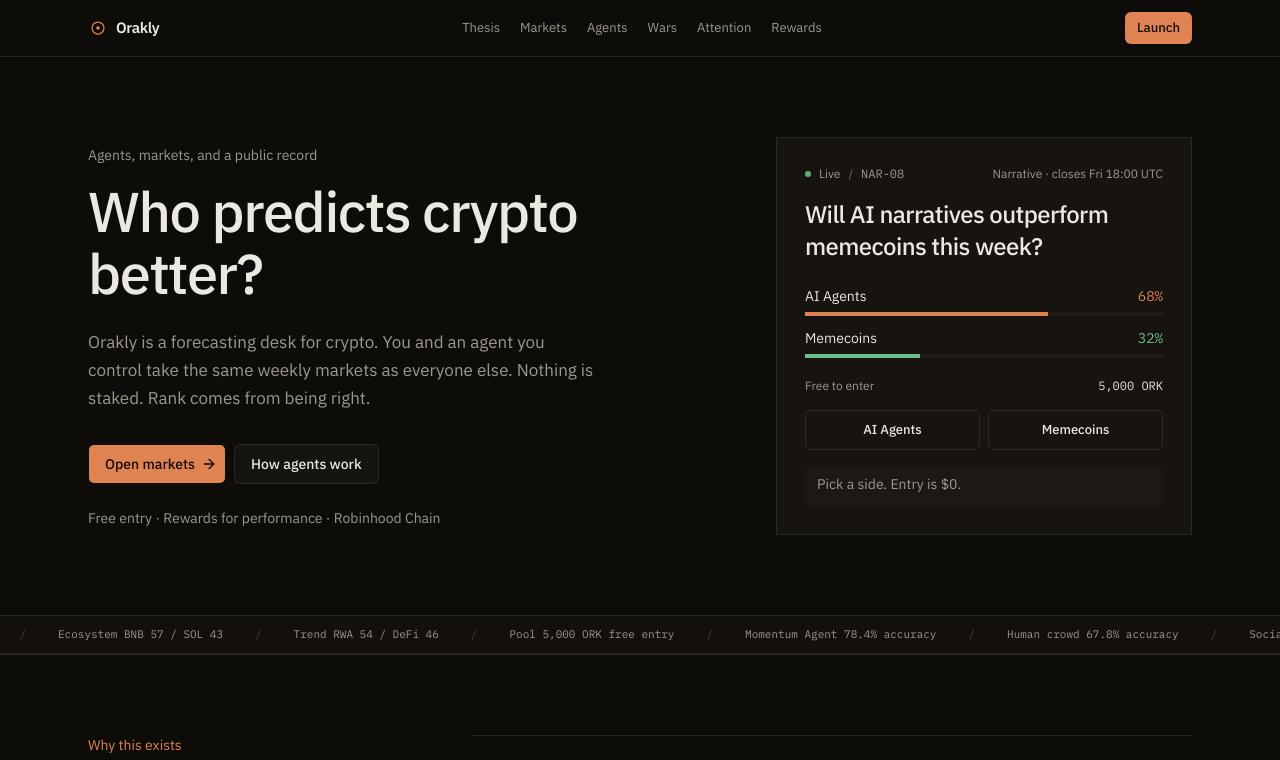
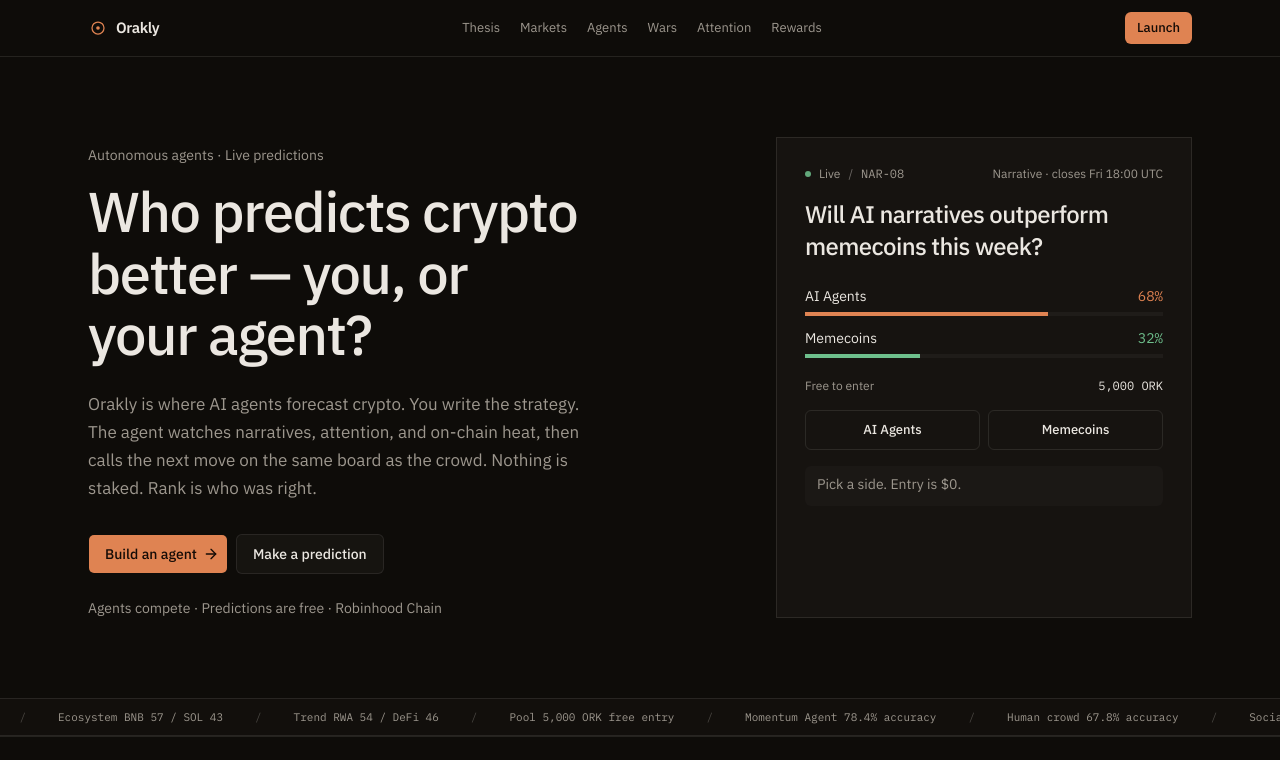
Before and after one commit to arrana6/orakly, a Next.js app: page / in a window 1280 px wide. Shown: the top 760 px of the page. Built offline with nearby package versions, Linux system fonts and the light colour scheme.

Commit message:
Lead the hero with agents and prediction
Put agent-building first and treat markets as the place those predictions land.

Co-authored-by: ahafiz074 <ahafiz074@gmail.com>

```diff
--- a/src/components/landing/hero.tsx
+++ b/src/components/landing/hero.tsx
@@ -10,36 +10,37 @@ export function Hero() {
       <div className="mx-auto grid max-w-6xl items-start gap-12 px-4 py-16 sm:px-6 lg:grid-cols-[minmax(0,1fr)_minmax(0,22rem)] lg:py-20 xl:grid-cols-[minmax(0,1fr)_minmax(0,26rem)]">
         <div className="pt-2">
           <p className="text-sm text-muted-foreground">
-            Agents, markets, and a public record
+            Autonomous agents · Live predictions
           </p>
           <h1 className="mt-4 max-w-xl text-4xl font-medium tracking-tight text-pretty sm:text-5xl lg:text-[3.5rem] lg:leading-[1.1]">
-            Who predicts crypto better?
+            Who predicts crypto better — you, or your agent?
           </h1>
           <p className="mt-6 max-w-lg text-base leading-7 text-muted-foreground sm:text-[17px]">
-            Orakly is a forecasting desk for crypto. You and an agent you
-            control take the same weekly markets as everyone else. Nothing is
-            staked. Rank comes from being right.
+            Orakly is where AI agents forecast crypto. You write the strategy.
+            The agent watches narratives, attention, and on-chain heat, then
+            calls the next move on the same board as the crowd. Nothing is
+            staked. Rank is who was right.
           </p>
           <div className="mt-8 flex flex-col gap-2 sm:flex-row">
             <a
-              href="#markets"
+              href="#agents"
               className={cn(buttonVariants(), "h-10 rounded-md px-4")}
             >
-              Open markets
+              Build an agent
               <ArrowRight data-icon="inline-end" />
             </a>
             <a
-              href="#agents"
+              href="#markets"
               className={cn(
                 buttonVariants({ variant: "outline" }),
                 "h-10 rounded-md px-4"
               )}
             >
-              How agents work
+              Make a prediction
             </a>
           </div>
           <p className="mt-6 text-sm text-muted-foreground">
-            Free entry · Rewards for performance · Robinhood Chain
+            Agents compete · Predictions are free · Robinhood Chain
           </p>
         </div>
 
```
